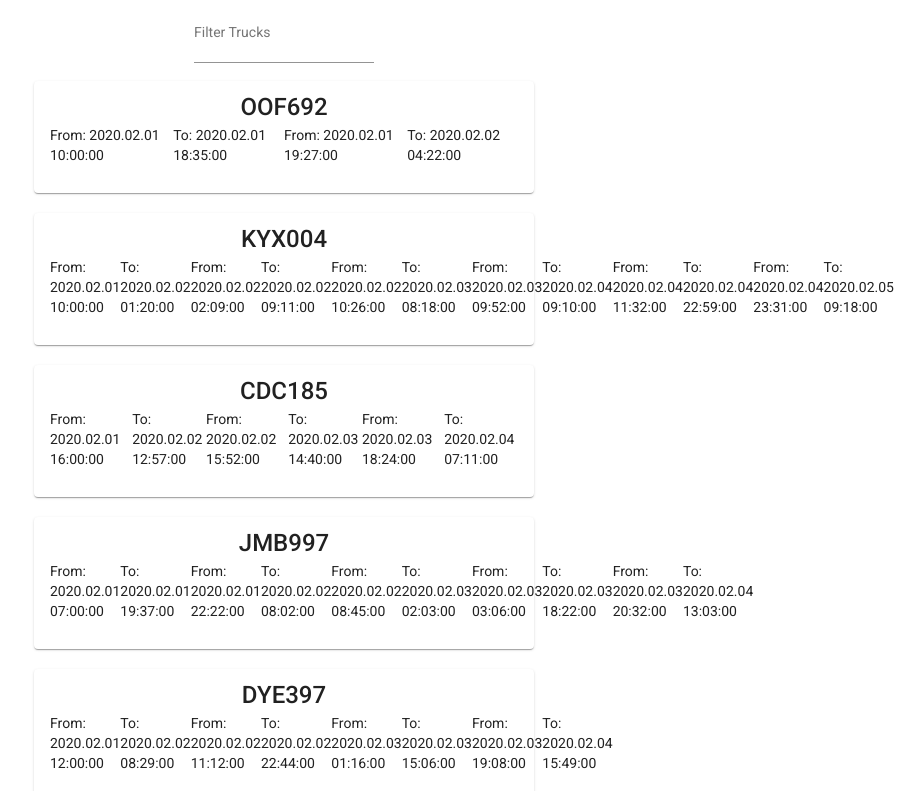
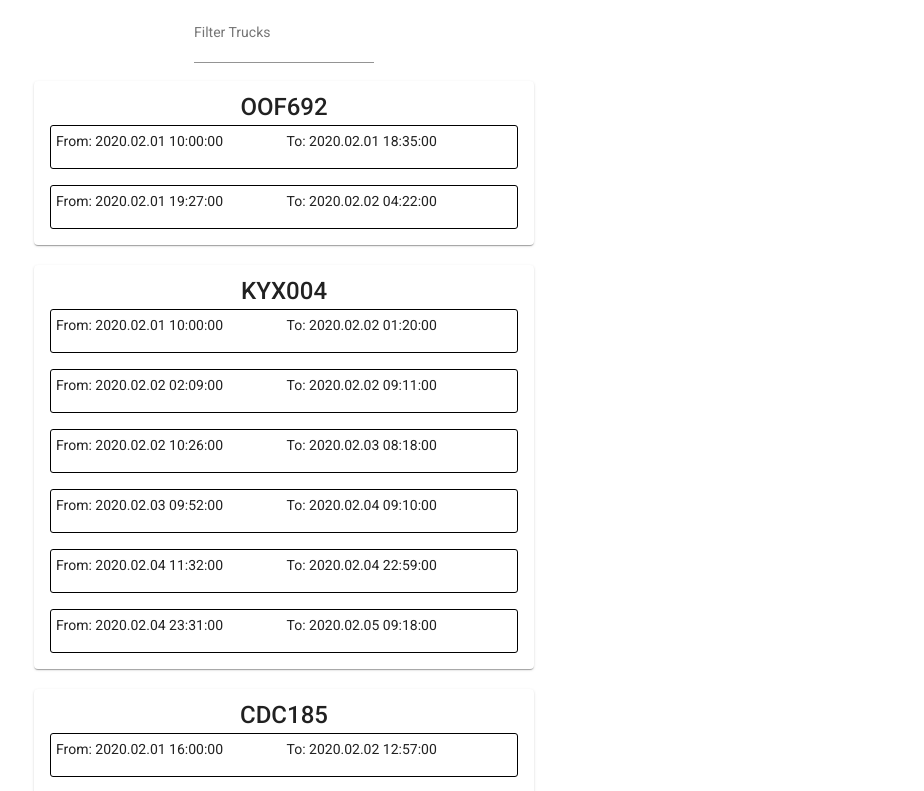
Before and after one commit to otterly-chaotic/truck-test, an Angular app: page / in a window 1280 px wide. Shown: the top 791 px of the page, without its empty margins (356-1280 px from the left). Built offline with nearby package versions, Linux system fonts and the light colour scheme.

Commit message:
layout modifications

```diff
--- a/src/app/truck-cards/truck-card/truck-card.component.html
+++ b/src/app/truck-cards/truck-card/truck-card.component.html
@@ -1,10 +1,10 @@
 <div fxLayout fxLayoutAlign="center">
   <mat-card fxFlex.xs="100%" fxFlex="500px">
     <mat-card-title fxLayoutAlign="center">{{ truck.name }}</mat-card-title>
-    <mat-card-content fxLayout="center">
-      <div *ngFor="let item of truck.orders" fxLayout="center" fxFlex="100%">
-        <p>From: {{ item.from }}</p>
-        <p>To: {{ item.to }}</p>
+    <mat-card-content fxLayout="row" fxLayoutAlign="center center" *ngFor="let item of truck.orders">
+      <div fxFlex fxLayout="row" fxLayoutGap="5px" class="order">
+        <p fxFlex>From: {{ item.from }}</p>
+        <p fxFlex>To: {{ item.to }}</p>
       </div>
     </mat-card-content>
   </mat-card>
--- a/src/app/truck-cards/truck-card/truck-card.component.sass
+++ b/src/app/truck-cards/truck-card/truck-card.component.sass
@@ -0,0 +1,4 @@
+.order
+    border: 1px solid black
+    border-radius: 3px
+    padding: 5px
```
